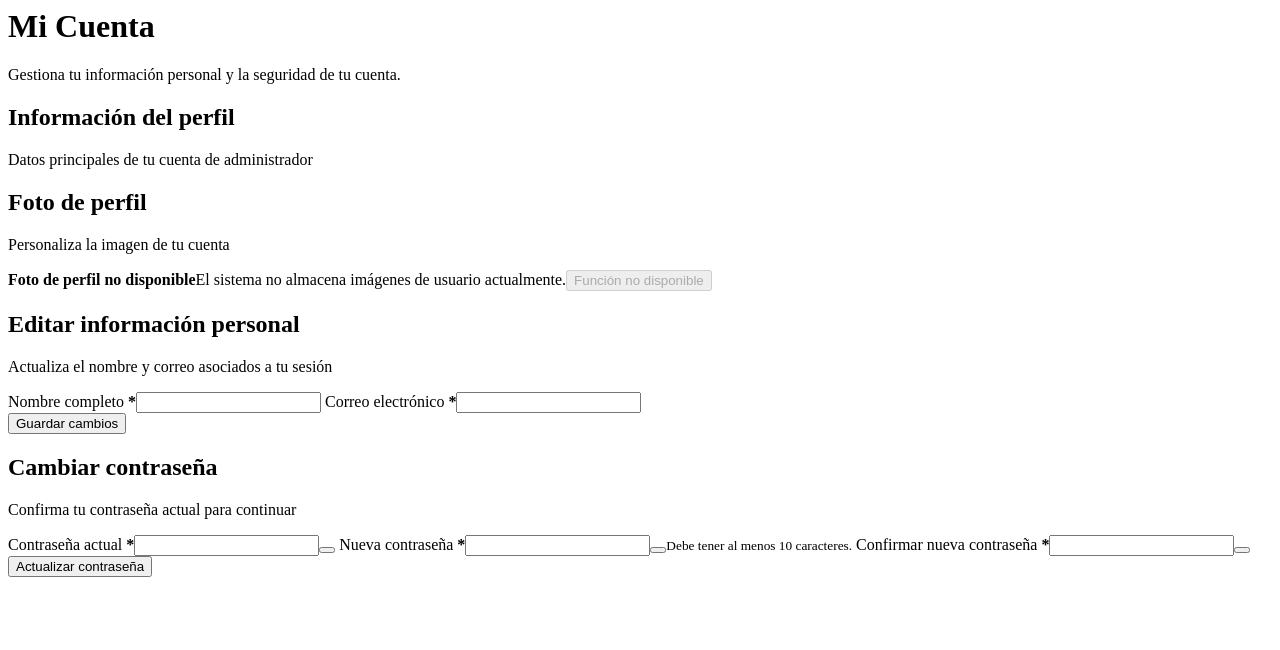
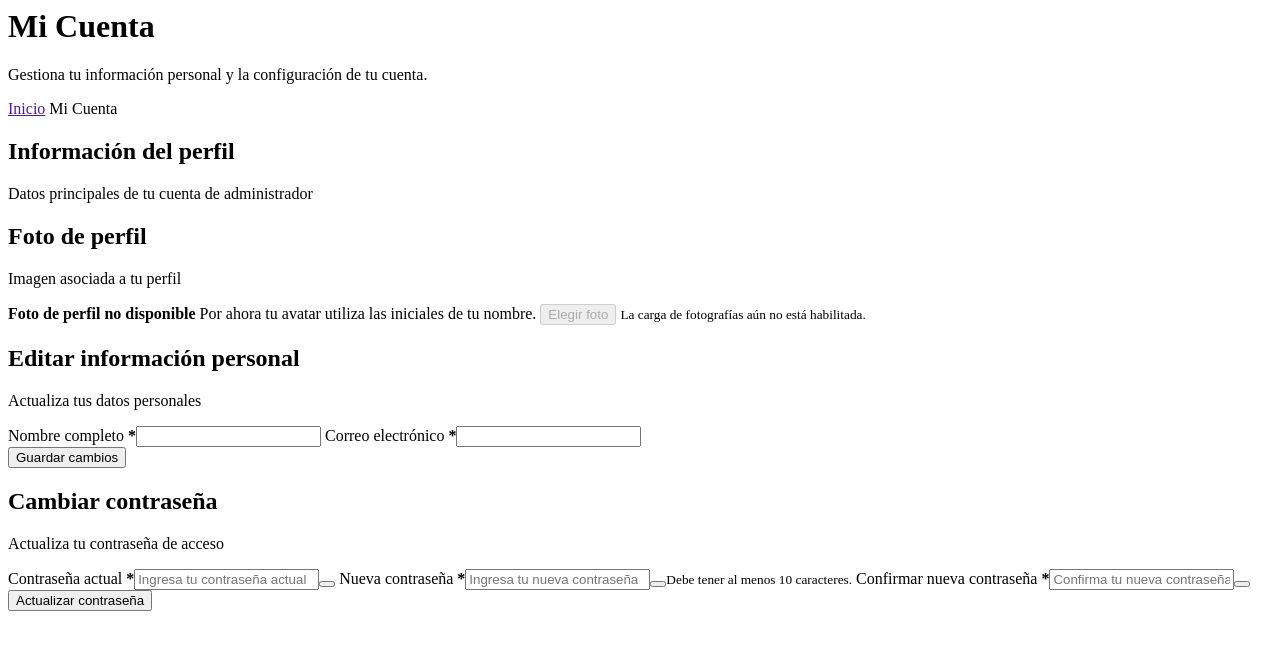
Before and after one commit to RolandoPajares/Sistema_Web_CELL_SAC, a PHP site: template resources/views/roles/internos/administrador/cuenta/indice.php in a window 1280 px wide. Shown: the top 650 px of the page. Run offline with PHP 8.4, Linux system fonts and the light colour scheme; the template is opened without the code that fills it, so the values that code supplies are empty.

Commit message:
implementación de interfaz mi cuenta en administrativos

```diff
--- a/resources/views/roles/internos/administrador/cuenta/indice.php
+++ b/resources/views/roles/internos/administrador/cuenta/indice.php
@@ -10,10 +10,17 @@ foreach (preg_split('/\s+/u', $nombreActual, -1, PREG_SPLIT_NO_EMPTY) ?: [] as $
 $rolActual = ucfirst(str_replace('_', ' ', (string) ($usuarioCuenta['rol'] ?? '')));
 $fechaRegistro = strtotime((string) ($usuarioCuenta['creado_en'] ?? ''));
 ?>
+<link rel="stylesheet" href="<?= e(asset('assets/css/roles/internos/administrador-cuenta.css?v=20260929-2')) ?>">
 <div class="admin-account-page">
     <header class="admin-page-head admin-account-heading">
-        <div class="admin-account-title-icon"><i class="bi bi-person-circle" aria-hidden="true"></i></div>
-        <div><h1>Mi Cuenta</h1><p>Gestiona tu información personal y la seguridad de tu cuenta.</p></div>
+        <div class="admin-account-heading-main">
+            <div class="admin-account-title-icon"><i class="bi bi-person-fill" aria-hidden="true"></i></div>
+            <div><h1>Mi Cuenta</h1><p>Gestiona tu información personal y la configuración de tu cuenta.</p></div>
+        </div>
+        <nav class="admin-account-breadcrumb" aria-label="Migas de pan de Mi Cuenta">
+            <a href="<?= e(url('admin')) ?>"><i class="bi bi-house-door" aria-hidden="true"></i> Inicio</a>
+            <i class="bi bi-chevron-right" aria-hidden="true"></i><span aria-current="page">Mi Cuenta</span>
+        </nav>
     </header>
 
     <?php if ($error !== ''): ?><div class="admin-alert admin-alert--error" role="alert"><?= e($error) ?></div><?php endif; ?>
@@ -23,7 +30,10 @@ $fechaRegistro = strtotime((string) ($usuarioCuenta['creado_en'] ?? ''));
         <section class="admin-panel admin-account-profile">
             <header class="admin-panel-header"><div class="admin-panel-title"><i class="bi bi-person-badge"></i><div><h2>Información del perfil</h2><p>Datos principales de tu cuenta de administrador</p></div></div></header>
             <div class="admin-account-profile-body">
-                <div class="admin-account-avatar" aria-label="Iniciales del usuario"><?= e($iniciales) ?></div>
+                <div class="admin-account-avatar" role="img" aria-label="<?= e('Avatar de ' . $nombreActual) ?>">
+                    <?php if ($iniciales !== ''): ?><span><?= e($iniciales) ?></span><?php else: ?><i class="bi bi-person-fill" aria-hidden="true"></i><?php endif; ?>
+                    <span class="admin-account-avatar-camera" aria-hidden="true"><i class="bi bi-camera-fill"></i></span>
+                </div>
                 <div class="admin-account-profile-details">
                     <h3><?= e($nombreActual) ?></h3>
                     <?php if ($rolActual !== ''): ?><span class="admin-account-role"><?= e($rolActual) ?></span><?php endif; ?>
@@ -34,12 +44,18 @@ $fechaRegistro = strtotime((string) ($usuarioCuenta['creado_en'] ?? ''));
         </section>
 
         <section class="admin-panel admin-account-photo">
-            <header class="admin-panel-header"><div class="admin-panel-title"><i class="bi bi-image"></i><div><h2>Foto de perfil</h2><p>Personaliza la imagen de tu cuenta</p></div></div></header>
-            <div class="admin-account-photo-placeholder"><i class="bi bi-cloud-arrow-up"></i><strong>Foto de perfil no disponible</strong><span>El sistema no almacena imágenes de usuario actualmente.</span><button class="admin-secondary-button" type="button" disabled aria-disabled="true">Función no disponible</button></div>
+            <header class="admin-panel-header"><div class="admin-panel-title"><i class="bi bi-image"></i><div><h2>Foto de perfil</h2><p>Imagen asociada a tu perfil</p></div></div></header>
+            <div class="admin-account-photo-placeholder">
+                <i class="bi bi-cloud-arrow-up-fill" aria-hidden="true"></i>
+                <strong>Foto de perfil no disponible</strong>
+                <span>Por ahora tu avatar utiliza las iniciales de tu nombre.</span>
+                <button class="admin-secondary-button" type="button" disabled aria-disabled="true" aria-describedby="admin-account-photo-help"><i class="bi bi-image" aria-hidden="true"></i> Elegir foto</button>
+                <small id="admin-account-photo-help">La carga de fotografías aún no está habilitada.</small>
+            </div>
         </section>
 
         <section class="admin-panel admin-account-edit">
-            <header class="admin-panel-header"><div class="admin-panel-title"><i class="bi bi-pencil-square"></i><div><h2>Editar información personal</h2><p>Actualiza el nombre y correo asociados a tu sesión</p></div></div></header>
+            <header class="admin-panel-header"><div class="admin-panel-title"><i class="bi bi-pencil-square"></i><div><h2>Editar información personal</h2><p>Actualiza tus datos personales</p></div></div></header>
             <form class="admin-account-form" method="post" action="<?= e(url('admin/account/profile')) ?>"><?= csrf_field() ?>
                 <div class="admin-account-fields">
                     <label class="admin-account-field"><span>Nombre completo <b>*</b></span><input type="text" name="nombre" value="<?= e($nombreActual) ?>" maxlength="120" autocomplete="name" required></label>
@@ -50,13 +66,22 @@ $fechaRegistro = strtotime((string) ($usuarioCuenta['creado_en'] ?? ''));
         </section>
 
         <section class="admin-panel admin-account-password">
-            <header class="admin-panel-header"><div class="admin-panel-title"><i class="bi bi-shield-lock"></i><div><h2>Cambiar contraseña</h2><p>Confirma tu contraseña actual para continuar</p></div></div></header>
+            <header class="admin-panel-header"><div class="admin-panel-title"><i class="bi bi-lock-fill"></i><div><h2>Cambiar contraseña</h2><p>Actualiza tu contraseña de acceso</p></div></div></header>
             <form class="admin-account-form" method="post" action="<?= e(url('admin/account/password')) ?>"><?= csrf_field() ?>
-                <label class="admin-account-field"><span>Contraseña actual <b>*</b></span><span class="admin-password-input"><i class="bi bi-lock"></i><input type="password" name="contrasena_actual" autocomplete="current-password" required><button type="button" data-password-toggle aria-label="Mostrar contraseña actual"><i class="bi bi-eye"></i></button></span></label>
-                <label class="admin-account-field"><span>Nueva contraseña <b>*</b></span><span class="admin-password-input"><i class="bi bi-lock"></i><input type="password" name="contrasena_nueva" minlength="10" maxlength="255" autocomplete="new-password" required><button type="button" data-password-toggle aria-label="Mostrar nueva contraseña"><i class="bi bi-eye"></i></button></span><small>Debe tener al menos 10 caracteres.</small></label>
-                <label class="admin-account-field"><span>Confirmar nueva contraseña <b>*</b></span><span class="admin-password-input"><i class="bi bi-lock"></i><input type="password" name="contrasena_confirmacion" minlength="10" maxlength="255" autocomplete="new-password" required><button type="button" data-password-toggle aria-label="Mostrar confirmación"><i class="bi bi-eye"></i></button></span></label>
+                <label class="admin-account-field"><span>Contraseña actual <b>*</b></span><span class="admin-password-input"><i class="bi bi-lock-fill" aria-hidden="true"></i><input type="password" name="contrasena_actual" autocomplete="current-password" placeholder="Ingresa tu contraseña actual" required><button type="button" data-password-toggle aria-label="Mostrar contraseña actual"><i class="bi bi-eye" aria-hidden="true"></i></button></span></label>
+                <label class="admin-account-field"><span>Nueva contraseña <b>*</b></span><span class="admin-password-input"><i class="bi bi-lock-fill" aria-hidden="true"></i><input type="password" name="contrasena_nueva" minlength="10" maxlength="255" autocomplete="new-password" placeholder="Ingresa tu nueva contraseña" aria-describedby="admin-account-password-help" required><button type="button" data-password-toggle aria-label="Mostrar nueva contraseña"><i class="bi bi-eye" aria-hidden="true"></i></button></span><small id="admin-account-password-help">Debe tener al menos 10 caracteres.</small></label>
+                <label class="admin-account-field"><span>Confirmar nueva contraseña <b>*</b></span><span class="admin-password-input"><i class="bi bi-lock-fill" aria-hidden="true"></i><input type="password" name="contrasena_confirmacion" minlength="10" maxlength="255" autocomplete="new-password" placeholder="Confirma tu nueva contraseña" required><button type="button" data-password-toggle aria-label="Mostrar confirmación"><i class="bi bi-eye" aria-hidden="true"></i></button></span></label>
                 <div class="admin-form-actions"><button class="admin-primary-button" type="submit"><i class="bi bi-key"></i> Actualizar contraseña</button></div>
             </form>
         </section>
+        <?php if ($rolActual !== '' || $fechaRegistro !== false): ?>
+        <section class="admin-panel admin-account-summary">
+            <header class="admin-panel-header"><div class="admin-panel-title"><i class="bi bi-card-checklist" aria-hidden="true"></i><div><h2>Información de la cuenta</h2><p>Rol asignado y fecha de registro</p></div></div></header>
+            <div class="admin-account-facts">
+                <?php if ($rolActual !== ''): ?><article class="admin-account-fact"><span class="admin-account-fact-icon"><i class="bi bi-shield-check" aria-hidden="true"></i></span><div><strong><?= e($rolActual) ?></strong><span>Rol de la cuenta</span></div></article><?php endif; ?>
+                <?php if ($fechaRegistro !== false): ?><article class="admin-account-fact admin-account-fact--registration"><span class="admin-account-fact-icon"><i class="bi bi-calendar3" aria-hidden="true"></i></span><div><strong><?= e(date('d/m/Y', $fechaRegistro)) ?></strong><span>Fecha de registro</span></div></article><?php endif; ?>
+            </div>
+        </section>
+        <?php endif; ?>
     </div>
 </div>
```
Also changed, not shown: public/assets/css/roles/internos/administrador-cuenta.css (added).
